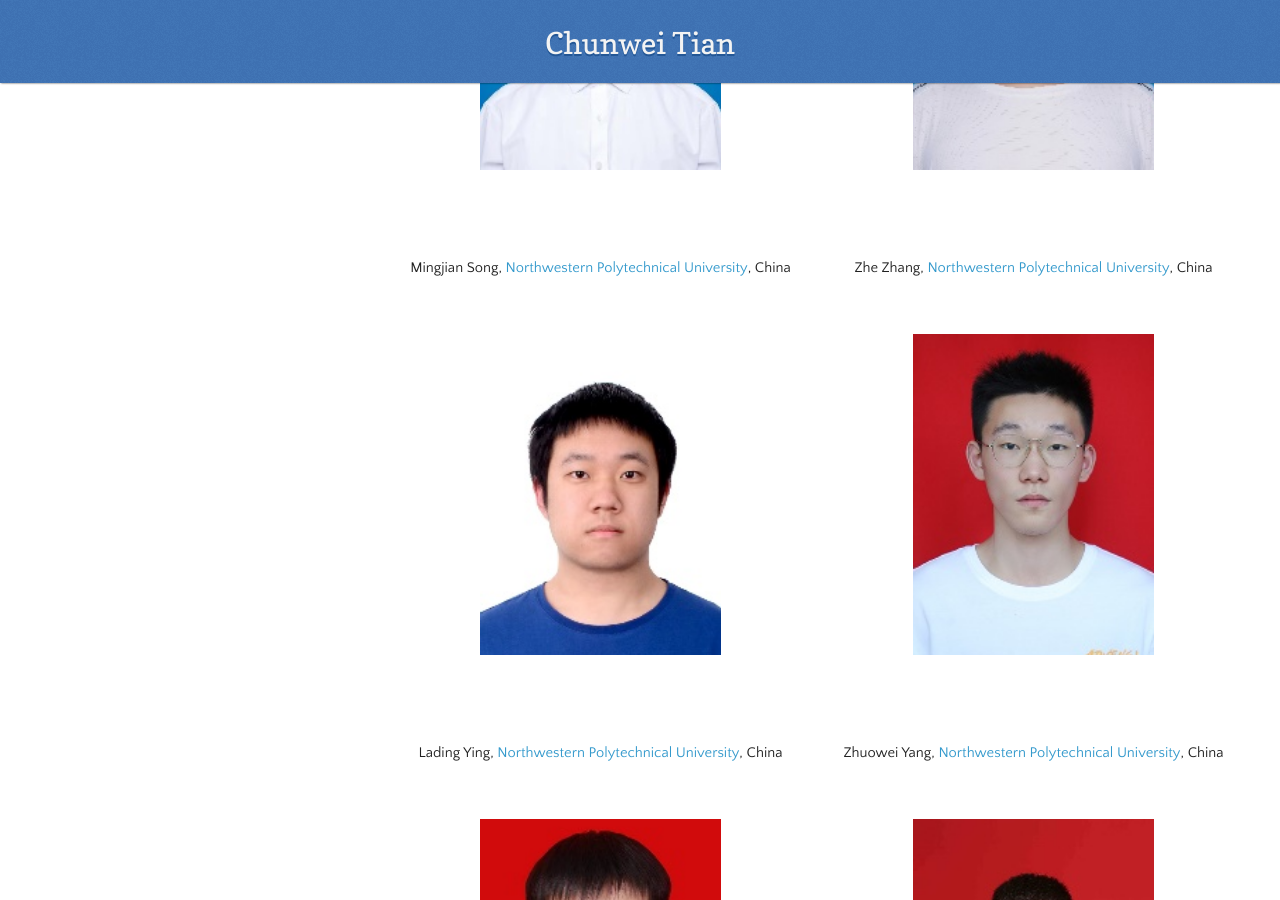
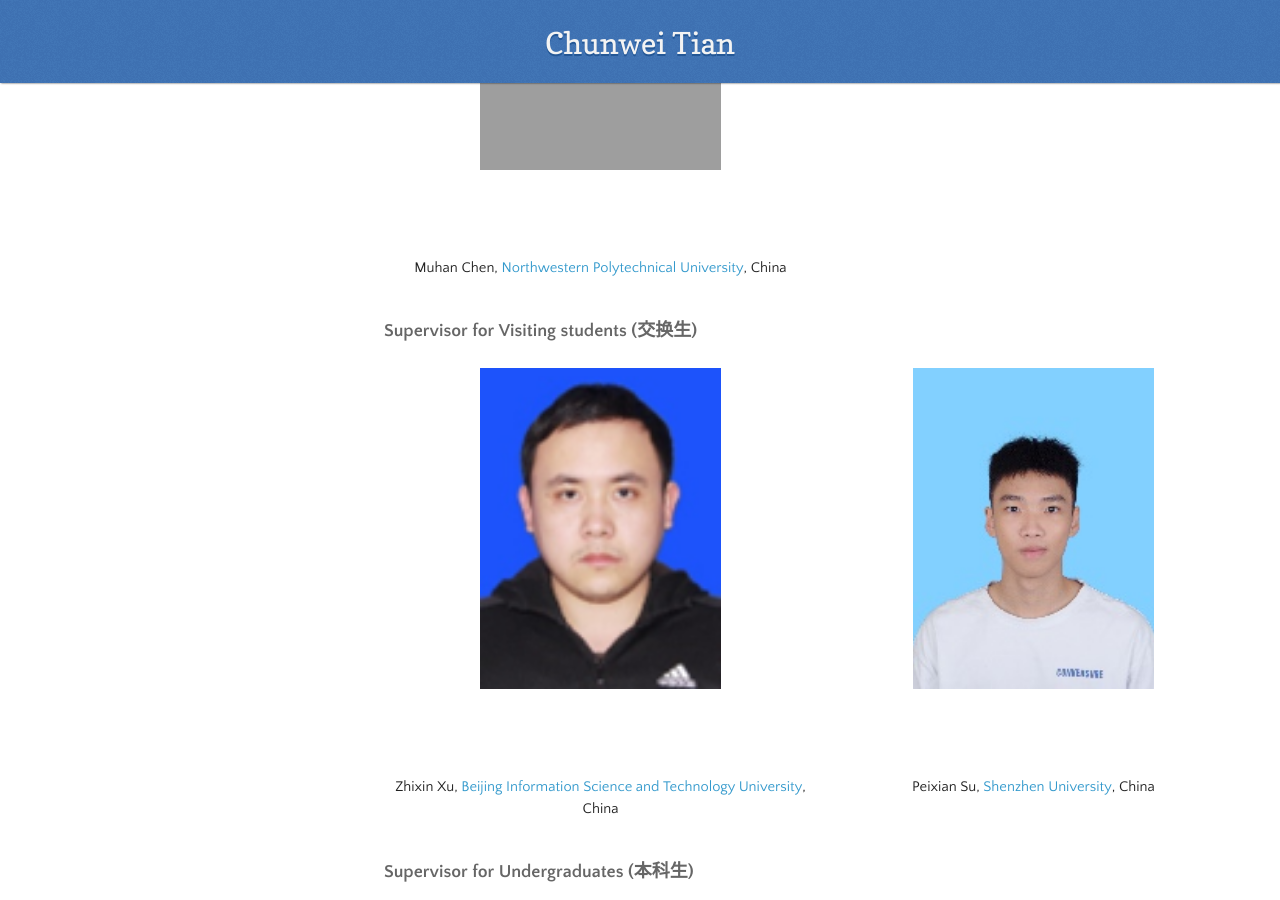
Before and after one commit to hellloxiaotian/hellloxiaotian.github.io, a Jekyll site: the page built from index.md, in a window 1280 px wide and 900 px high, scrolled down 29183 px. Built offline with Jekyll 4.4.1, drawn with Linux system fonts in a browser that asks for light colours; nearby versions of some CDN libraries; our own code applies the rules of GitHub Pages for plain Markdown files; the repository's description, which GitHub fills in, is left out; some of the changed text lies outside the part shown; grey boxes are pictures that could not be loaded.

Commit message:
Update index.md

```diff
--- a/index.md
+++ b/index.md
@@ -927,7 +927,19 @@
 
 ## Team Members (团队成员)
 
+### Supervisor for postdoc（博士后）
+
+<div class="box">
+	<div class="img">
+		<img src="picture/Jing Fang.jpg" >
+		<div class="desc_blank"> </div>
+		<div class="desc">Jing Fang,  <a href = "https://www.nwpu.edu.cn">Northwestern Polytechnical University</a>, China</div>
+		<div class="desc_blank_2"> </div>
+	</div>
+</div>
+
 ### Supervisor for doctorate（博士生）
+
 <div class="box">
 	<div class="img">
 		<img src="picture/Jiang Su.jpg" >
@@ -1014,6 +1026,23 @@
    		<img src="picture/Muhan Chen.jpg" >
   		<div class="desc_blank"> </div>
    		<div class="desc">  Muhan Chen, <a href = "https://www.nwpu.edu.cn">Northwestern Polytechnical University</a>, China</div>
+  		<div class="desc_blank_2"> </div>
+  	</div>
+</div>
+
+### Supervisor for Visiting students (交换生)
+
+<div class="box">
+        <div class="img">
+   		<img src="picture/Zhixin Xu.jpg" >
+  		<div class="desc_blank"> </div>
+   		<div class="desc">  Zhixin Xu, <a href = "https://www.bistu.edu.cn/">Beijing Information Science and Technology University</a>, China</div>
+  		<div class="desc_blank_2"> </div>
+  	</div>
+   <div class="img">
+   		<img src="picture/Peixian Su.jpg" >
+  		<div class="desc_blank"> </div>
+   		<div class="desc">  Peixian Su, <a href = "https://www.szu.edu.cn/">Shenzhen University</a>, China</div>
   		<div class="desc_blank_2"> </div>
   	</div>
 </div>
```
